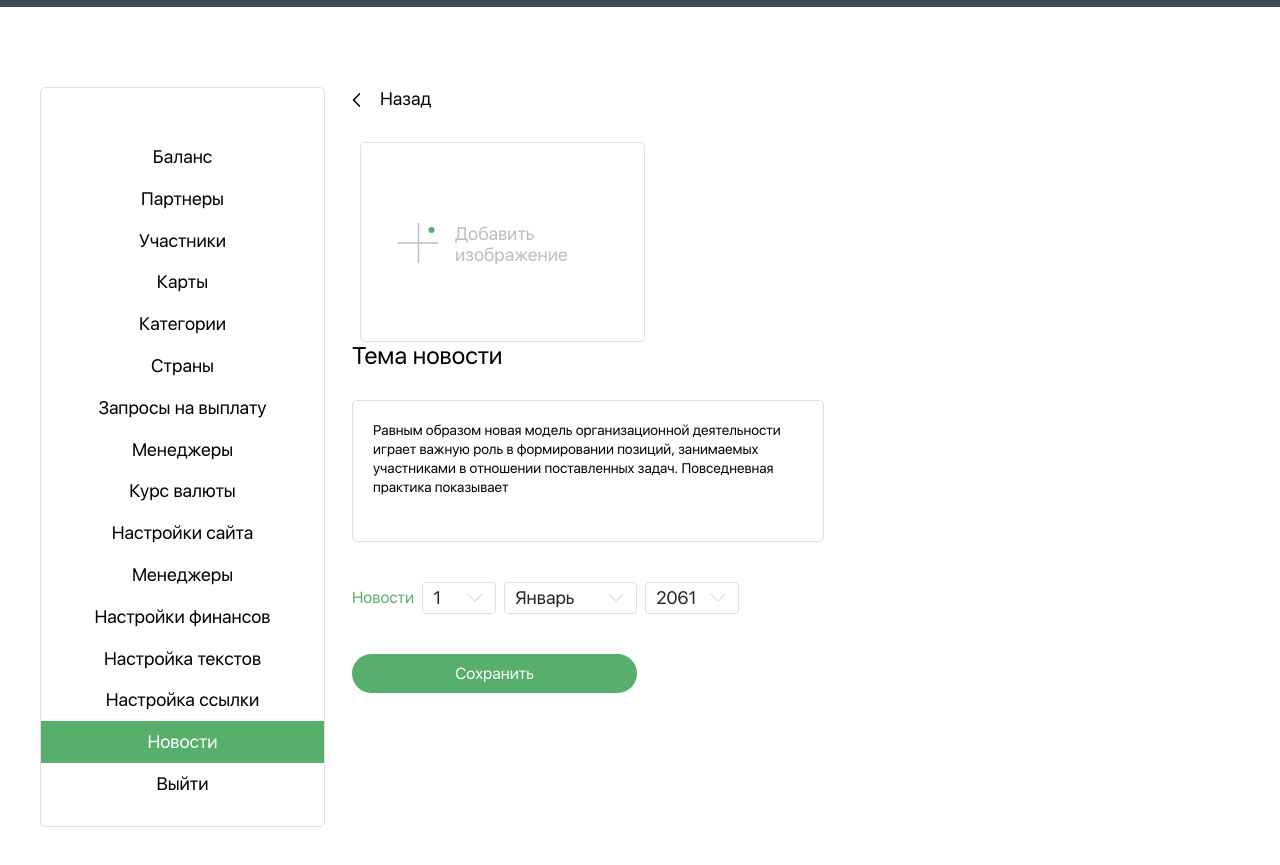
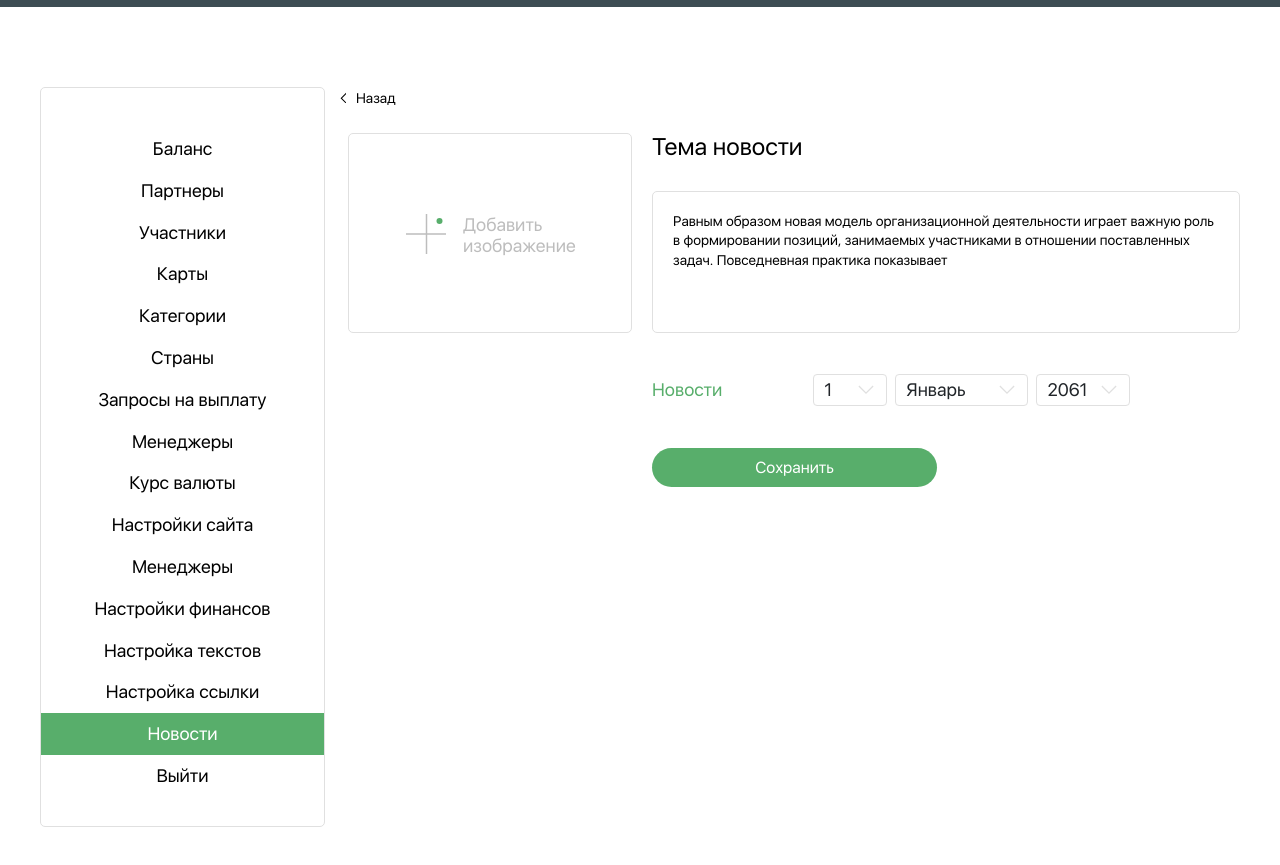
Before and after one commit to radiumfox/SmartCash, a website: page source/admin-news-edit.html in a window 1280 px wide. Shown: the part 85-950 px from the top of the page. Drawn offline with nearby package versions, Linux system fonts and the light colour scheme; files that its build step writes are made by us from their sources.

Commit message:
change admin-news.html appearance

```diff
--- a/source/admin-news-edit.html
+++ b/source/admin-news-edit.html
@@ -72,7 +72,7 @@
               </div>
               <div id="collapseOne" class="accordion-collapse collapse show" aria-labelledby="headingOne" data-bs-parent="#partner-menu">
                 <div class="accordion-body">
-                  <div class="accordion-sub-item nav-item mt-md-5">
+                  <div class="accordion-sub-item nav-item">
                     <a class="accordion-link" href="admin-balance.html">Баланс</a>
                   </div>
                   <div class="accordion-sub-item nav-item">
@@ -125,16 +125,18 @@
             </div>
           </div>
 
-          <div class="col-12 col-xl-9 pt-4 pt-lg-0 mb-5 px-8 px-lg-0">
-            <form class="news-setup mt-11 mt-lg-0 mx-lg-auto px-8" method="POST" action="#">
-              <a class="d-lg-flex align-items-center mb-lg-11" href="admin-news.html">
-                <svg viewBox="0 0 8 16" width="8" height="16">
-                  <use xlink:href="img/sprite.svg#arrow-left"></use>
-                </svg>
-                <span class="ps-10">Назад</span>
-              </a>
-              <div class="mb-12 d-xxl-flex">
-                <h3 class="title d-lg-none text-sm-center">Тема новости</h3>
+          <div class="col-12 col-lg-9 pt-11 pt-lg-0 px-8 px-lg-0">
+            <form class="news-setup mx-lg-auto" method="POST" action="#">
+              <div class="back col-12">
+                <a class="d-flex align-items-center" href="admin-news.html">
+                  <svg viewBox="0 0 6 11" width="6" height="11">
+                    <use xlink:href="img/sprite.svg#arrow-left"></use>
+                  </svg>
+                  <span class="back-text">Назад</span>
+                </a>
+              </div>
+              <div class="mb-12 d-xl-flex">
+                <h3 class="title d-lg-none text-sm-center mb-10">Тема новости</h3>
                 <div class="form-upload ms-lg-2 me-lg-10">
                   <label class="form-label d-none d-lg-block" for="add-img">Добавить изображение</label>
                   <input class="form-control visually-hidden" id="add-img" type="file" accept="image/gif, image/jpeg, image/png">
--- a/source/sass/blocks/news-setup.scss
+++ b/source/sass/blocks/news-setup.scss
@@ -1,32 +1,70 @@
 .news-setup {
+  margin-bottom: 100px;
+
+  .back span {
+    @include font(0.87rem, 1.18rem, 400);
+    padding-left: 10px;
+  }
+
+  .back {
+    margin-top: 0;
+    margin-bottom: 25px;
+  }
+
+  .back-text {
+    @include font(0.875rem, 1rem, 400);
+  }
+
   .form-upload {
     background-color: $basic-grey;
     margin-bottom: 15px;
+    margin: 0 0 15px;
+    width: 100%;
+    max-width: 296px;
 
     @include media-breakpoint-up(lg) {
       background-color: $basic-light;
       width: 285px;
       height: 200px;
       margin: 0;
+      margin-right: 18px;
 
       .form-label {
         margin-top: 76px;
+        margin-left: 68px;
       }
     }
   }
 
   .title {
     @include font(1.13rem, 1.3rem, 400);
-    margin: 25px 0 0;
+    margin: 0 0 15px;
 
     @include media-breakpoint-up(lg) {
       @include font(1.5rem, 1.75rem, 400);
+      margin-bottom: 28px;
+    }
+  }
 
+  .text {
+    @include media-breakpoint-up(lg) {
+      margin-bottom: 40px;
     }
   }
 
   @include media-breakpoint-up(lg) {
     @include font(1.13rem, 1.56rem, 400);
+    margin-bottom: 0;
+  }
+
+  .button-link {
+    @include font(0.87rem, 1.04rem, 400);
+
+    @include media-breakpoint-up(lg) {
+      @include font(1.13rem, 1.3rem, 400);
+      margin-right: 83px;
+      padding: 7px 0;
+    }
   }
 
   .button-link-edit {
@@ -37,6 +75,7 @@
       padding: 10px 0;
       width: 200px;
       text-align: center;
+      margin-right: 0;
 
       @include button-variant (
         $light-green,
@@ -57,12 +96,12 @@
   }
 
   .text-edit {
-    @include font(0.87rem, 1.18rem, 400);
+    @include font(0.87rem, 1.225rem, 400);
     padding: 20px;
     border: 1px solid $basic-grey;
     border-radius: 5px;
     min-height: 160px;
-    max-width: 472px;
+    max-width: 590px;
 
     &:focus-visible {
       outline: none;
@@ -82,12 +121,14 @@
   .form-item-date {
     max-width: 325px;
   }
-}
 
   .news-item {
+    max-width: 320px;
+
     @include media-breakpoint-up(lg) {
-    padding-bottom: 50px;
+      padding-bottom: 44px;
       position: relative;
+      max-width: 895px;
 
       &::before {
         content: "";
@@ -103,6 +144,10 @@
       }
     }
 
+    @include media-breakpoint-up(xl) {
+      width: 895px;
+    }
+
     .date {
       @include font(0.87rem, 1.18rem, 400);
 
@@ -111,3 +156,4 @@
       }
     }
   }
+}
--- a/source/sass/components/cards.scss
+++ b/source/sass/components/cards.scss
@@ -28,6 +28,10 @@
     margin: 0;
     border: 1px solid $basic-grey;
   }
+
+  @include media-breakpoint-up(xl) {
+    width: 285px;
+  }
 }
 
 .card-custom-user {
@@ -51,6 +55,7 @@
 .card-custom-admin {
   @include media-breakpoint-up(lg) {
     height: 740px;
+    padding: 40px 0;
   }
 }
 
```
Also changed, not shown: source/admin-news.html (+23 -17 lines). Lines whose indentation alone changed are shown as unchanged.
